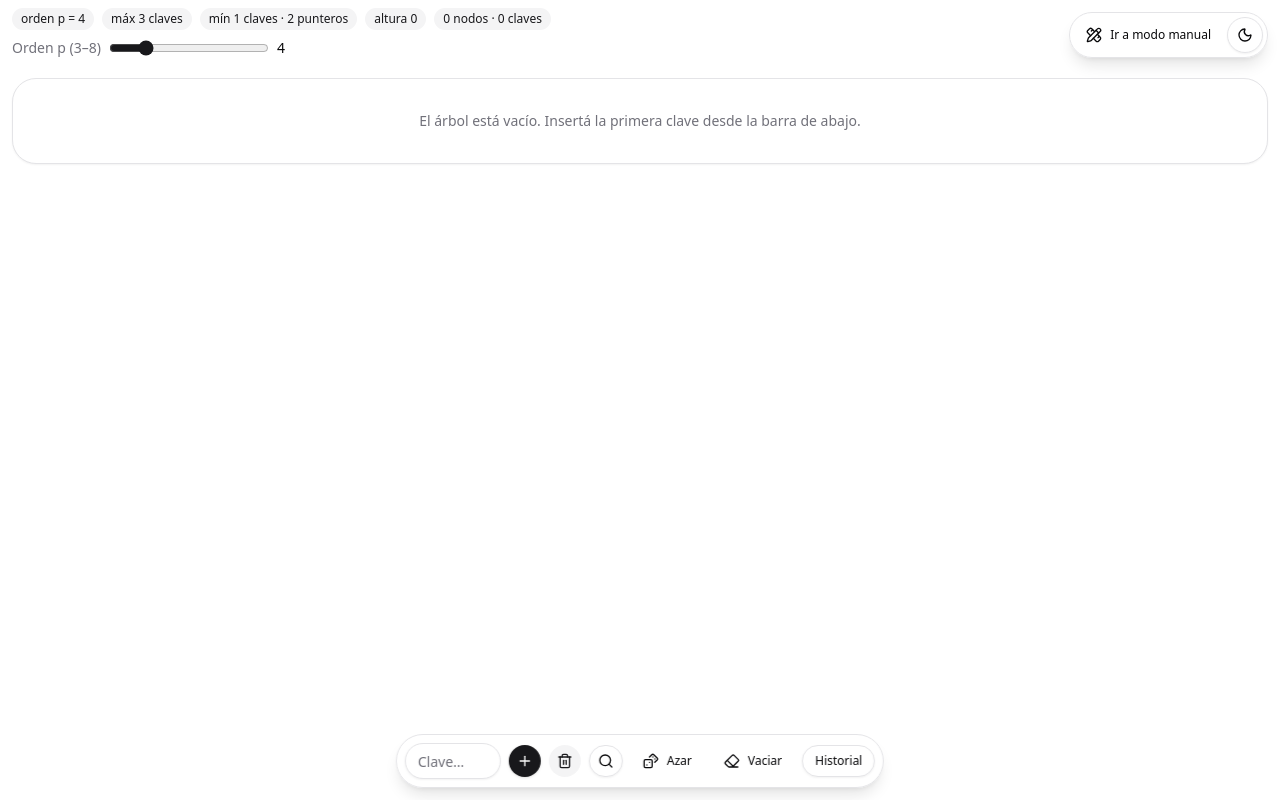
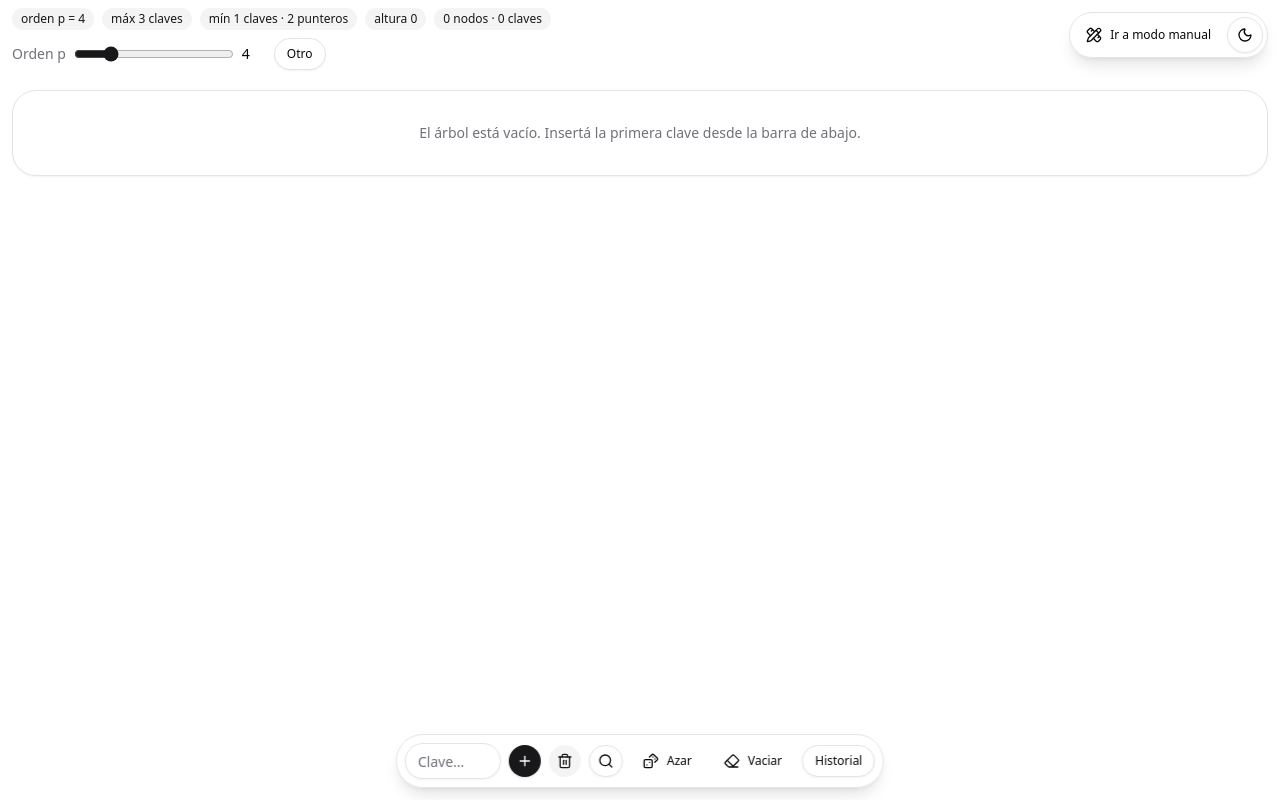
Before and after one commit to EmaSchiavoni/arboles-b, a React (Vite) app: page / in a window 1280 px wide. Built offline with nearby package versions, Linux system fonts and the light colour scheme.

Commit message:
feat: orden personalizado con boton otro de 3 a 99

```diff
--- /dev/null
+++ b/src/components/OrderPicker.tsx
@@ -0,0 +1,93 @@
+import * as React from 'react';
+import { Button } from './ui/button';
+import { Input } from './ui/input';
+
+export const ORDER_MIN = 3;
+export const ORDER_SLIDER_MAX = 8;
+export const ORDER_MAX = 99;
+
+interface OrderPickerProps {
+  id: string;
+  p: number;
+  onChange: (p: number) => void;
+}
+
+// Selector de orden: slider rápido (3-8) + botón "Otro" con input numérico
+// para cualquier valor entre 3 y 99.
+export function OrderPicker({ id, p, onChange }: OrderPickerProps) {
+  const [custom, setCustom] = React.useState(() => p < ORDER_MIN || p > ORDER_SLIDER_MAX);
+  const [draft, setDraft] = React.useState(String(p));
+
+  function applyCustom(raw: string) {
+    const v = Number(raw);
+    if (raw.trim() === '' || !Number.isFinite(v)) return;
+    const clamped = Math.min(ORDER_MAX, Math.max(ORDER_MIN, Math.floor(v)));
+    onChange(clamped);
+    setDraft(String(clamped));
+    if (clamped >= ORDER_MIN && clamped <= ORDER_SLIDER_MAX) setCustom(false);
+  }
+
+  return (
+    <div className="flex shrink-0 items-center gap-2 px-3 py-2">
+      <label htmlFor={id} className="shrink-0 text-sm text-muted-foreground">
+        Orden p
+      </label>
+      {!custom ? (
+        <>
+          <input
+            id={id}
+            type="range"
+            min={ORDER_MIN}
+            max={ORDER_SLIDER_MAX}
+            value={Math.min(ORDER_SLIDER_MAX, Math.max(ORDER_MIN, p))}
+            onChange={(e) => onChange(Number(e.target.value))}
+            className="h-2 w-40 accent-zinc-900 dark:accent-zinc-100"
+          />
+          <span className="min-w-6 text-sm font-medium">{p}</span>
+          <Button
+            size="sm"
+            variant="outline"
+            onClick={() => {
+              setDraft(String(p));
+              setCustom(true);
+            }}
+            title="Ingresar otro orden manualmente (3-99)"
+          >
+            Otro
+          </Button>
+        </>
+      ) : (
+        <>
+          <Input
+            id={id}
+            value={draft}
+            onChange={(e) => setDraft(e.target.value)}
+            onBlur={(e) => applyCustom(e.target.value)}
+            onKeyDown={(e) => {
+              if (e.key === 'Enter') (e.target as HTMLInputElement).blur();
+              else if (e.key === 'Escape') {
+                (e.target as HTMLInputElement).value = String(p);
+                setDraft(String(p));
+                (e.target as HTMLInputElement).blur();
+              }
+            }}
+            type="number"
+            min={ORDER_MIN}
+            max={ORDER_MAX}
+            aria-label="Orden personalizado"
+            className="h-8 w-20 px-2 text-center text-sm"
+          />
+          <span className="min-w-6 text-sm font-medium">{p}</span>
+          <Button
+            size="sm"
+            variant="outline"
+            onClick={() => setCustom(false)}
+            title="Volver al slider (3-8)"
+          >
+            Rango
+          </Button>
+        </>
+      )}
+    </div>
+  );
+}
--- a/src/routes/PlayAuto.tsx
+++ b/src/routes/PlayAuto.tsx
@@ -7,6 +7,7 @@ import { Card, CardContent } from '../components/ui/card';
 import { Dialog, DialogContent, DialogHeader, DialogTitle } from '../components/ui/dialog';
 import { ScrollArea } from '../components/ui/scroll-area';
 import { BottomToolbar } from '../components/BottomToolbar';
+import { OrderPicker, ORDER_MAX, ORDER_MIN } from '../components/OrderPicker';
 import { TreeCanvas } from '../components/TreeCanvas';
 import { contains, countKeys, countNodes, createTree, deleteKeyLogged, formatStep, height, insertKey, insertKeyLogged, searchPath, type BTree } from '../lib/btree';
 import { layoutTree } from '../lib/layout';
@@ -20,9 +21,6 @@ interface HistItem {
   text: string;
   steps?: string[];
 }
-
-const MIN_P = 3;
-const MAX_P = 8;
 
 // Tabla completa siempre visible: p columnas de puntero (delgadas) + p-1
 // celdas de clave. Las celdas vacías se muestran como cajas vacías.
@@ -42,7 +40,7 @@ export function PlayAuto() {
   const [p, setP] = React.useState<number>(() => load<number>(KEYS.autoP, 4));
   const [tree, setTree] = React.useState<BTree>(() => {
     const saved = load<{ p: number; root: BTree['root'] } | null>(KEYS.autoTree, null);
-    if (saved && saved.p >= MIN_P && saved.p <= MAX_P) return { p: saved.p, root: saved.root };
+    if (saved && saved.p >= ORDER_MIN && saved.p <= ORDER_MAX) return { p: saved.p, root: saved.root };
     return createTree(load<number>(KEYS.autoP, 4));
   });
   const [history, setHistory] = React.useState<HistItem[]>(() => load<HistItem[]>(KEYS.autoHistory, []));
@@ -152,7 +150,7 @@ export function PlayAuto() {
   }
 
   function changeP(next: number) {
-    const clamped = Math.min(MAX_P, Math.max(MIN_P, next));
+    const clamped = Math.min(ORDER_MAX, Math.max(ORDER_MIN, next));
     if (clamped === p) return;
     // Cambiar p reconstruye insertando las claves existentes en orden.
     const keys: number[] = [];
@@ -185,19 +183,7 @@ export function PlayAuto() {
         <Badge variant="secondary">{stats.n} nodos · {stats.k} claves</Badge>
       </div>
 
-      <div className="flex shrink-0 items-center gap-2 px-3 py-2">
-        <label htmlFor="orden-auto" className="text-sm text-muted-foreground">Orden p ({MIN_P}–{MAX_P})</label>
-        <input
-          id="orden-auto"
-          type="range"
-          min={MIN_P}
-          max={MAX_P}
-          value={p}
-          onChange={(e) => changeP(Number(e.target.value))}
-          className="h-2 w-40 accent-zinc-900 dark:accent-zinc-100"
-        />
-        <span className="text-sm font-medium">{p}</span>
-      </div>
+      <OrderPicker id="orden-auto" p={p} onChange={changeP} />
 
       {tree.root === null ? (
         <div className="min-h-0 flex-1 p-3">
--- a/src/routes/PlayManual.tsx
+++ b/src/routes/PlayManual.tsx
@@ -6,13 +6,11 @@ import { Badge } from '../components/ui/badge';
 import { Card, CardContent } from '../components/ui/card';
 import { Sheet, SheetContent, SheetHeader, SheetTitle } from '../components/ui/sheet';
 import { BottomToolbar } from '../components/BottomToolbar';
+import { OrderPicker, ORDER_MAX, ORDER_MIN } from '../components/OrderPicker';
 import { TreeCanvas } from '../components/TreeCanvas';
 import { validateManualTree, type ManualNode, type ValidationResult } from '../lib/validate';
 import { KEYS, load, save } from '../lib/storage';
 import { cn } from '../lib/utils';
-
-const MIN_P = 3;
-const MAX_P = 8;
 
 // Tabla completa siempre visible: p columnas de puntero (delgadas) + p-1
 // celdas de clave, una al lado de otra (nodo lleno: 2p-1 columnas). La columna
@@ -61,7 +59,7 @@ function fixSlots(keys: number[], slots: (string | null)[]): (string | null)[] {
 export function PlayManual() {
   const [draft, setDraft] = React.useState<Draft>(() => {
     const saved = load<Draft | null>(KEYS.manual, null);
-    if (saved && Array.isArray(saved.nodes)) return { ...saved, p: Math.min(MAX_P, Math.max(MIN_P, saved.p || 4)) };
+    if (saved && Array.isArray(saved.nodes)) return { ...saved, p: Math.min(ORDER_MAX, Math.max(ORDER_MIN, saved.p || 4)) };
     return seed();
   });
   const [linking, setLinking] = React.useState<{ nodeId: string; slot: number } | null>(null);
@@ -276,19 +274,14 @@ export function PlayManual() {
         {result && (result.valid ? <Badge variant="ok">válido</Badge> : <Badge variant="error">{result.issues.length} errores</Badge>)}
       </div>
 
-      <div className="flex shrink-0 items-center gap-2 px-3 py-2">
-        <label htmlFor="orden-manual" className="text-sm text-muted-foreground">Orden p ({MIN_P}–{MAX_P})</label>
-        <input
-          id="orden-manual"
-          type="range"
-          min={MIN_P}
-          max={MAX_P}
-          value={p}
-          onChange={(e) => { setDraft((d) => ({ ...d, p: Number(e.target.value) })); setResult(null); }}
-          className="h-2 w-40 accent-zinc-900 dark:accent-zinc-100"
-        />
-        <span className="text-sm font-medium">{p}</span>
-      </div>
+      <OrderPicker
+        id="orden-manual"
+        p={p}
+        onChange={(next) => {
+          setDraft((d) => ({ ...d, p: next }));
+          setResult(null);
+        }}
+      />
 
       {nodes.length === 0 ? (
         <div className="min-h-0 flex-1 p-3">
```
